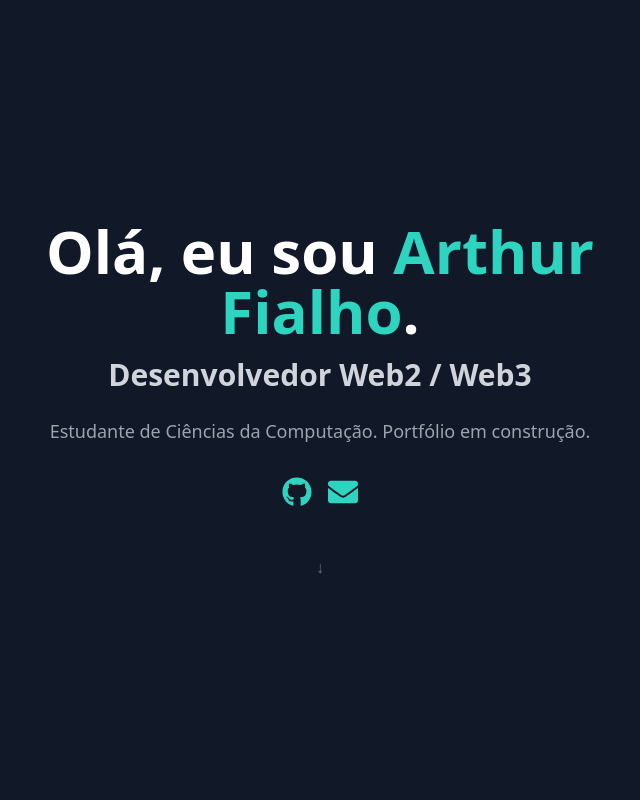
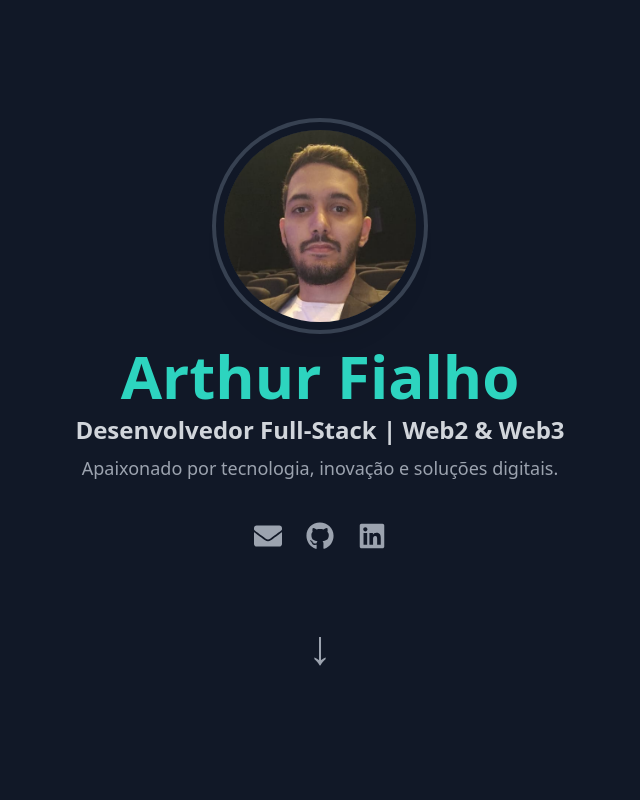
Before and after one commit to Arthur-Fialho/API-Java-Portfolio-Frontend, a React (Vite) app: page / in a window 1280 px wide. Shown: the top 800 px of the page, without its empty margins (320-960 px from the left). Built offline with nearby package versions, Linux system fonts and the light colour scheme; no server answers.

Commit message:
feat: edit hero section

```diff
--- a/src/components/HeroSection.jsx
+++ b/src/components/HeroSection.jsx
@@ -1,29 +1,43 @@
-import { FaGithub, FaEnvelope } from 'react-icons/fa';
+import { FaGithub, FaEnvelope, FaLinkedin } from 'react-icons/fa';
+import profileImage from '../assets/profile.png';
 
 function HeroSection() {
   return (
-    <section id="hero" className="min-h-screen flex items-center justify-center text-center px-4">
-      <div className="max-w-2xl">
-        <h1 className="text-5xl md:text-6xl font-extrabold text-white leading-tight">
-          Olá, eu sou <span className="text-teal-400">Arthur Fialho</span>.
-        </h1>
-        <h2 className="text-2xl md:text-3xl font-semibold text-gray-300 mt-4">
-          Desenvolvedor Web2 / Web3
-        </h2>
-        <p className="text-lg text-gray-400 mt-6">
-          Estudante de Ciências da Computação. Portfólio em construção.
-        </p>
-        {/* colocar os dois icones abaixo dentro da mesma div lado a lado */}
-        <div className="mt-8 flex justify-center space-x-4">
-          <a href="https://github.com/Arthur-Fialho" target="_blank" rel="noopener noreferrer" className="text-teal-400 hover:underline"><FaGithub size={30} />
-            {/* Meu GitHub */}
+    <section id="hero" className="min-h-screen flex items-center justify-center text-center px-4 bg-gray-900">
+      <div className="flex flex-col items-center gap-6">
+        <div className="w-48 h-48 rounded-full ring-4 ring-gray-700 ring-offset-8 ring-offset-gray-900 shadow-xl">
+          <img
+            src={profileImage}
+            alt="Foto de Perfil de Arthur Fialho"
+            className="w-full h-full object-cover rounded-full"
+          />
+        </div>
+
+        <div>
+          <h1 className="text-5xl md:text-6xl font-extrabold text-teal-400 leading-tight">
+            Arthur Fialho
+          </h1>
+          <h2 className="text-xl md:text-2xl font-semibold text-gray-300 mt-2">
+            Desenvolvedor Full-Stack | Web2 & Web3
+          </h2>
+          <h2 className="text-md md:text-lg font-medium text-gray-400 mt-2">
+            Apaixonado por tecnologia, inovação e soluções digitais.
+          </h2>
+        </div>
+
+        <div className="flex items-center justify-center gap-6 mt-4">
+          <a href="mailto:arthursouza.fp@gmail.com" className="text-gray-400 hover:text-teal-400 transition-colors" aria-label="Email">
+            <FaEnvelope size={28} />
           </a>
-          <a href="mailto:arthursouza.fp@gmail.com" className="text-teal-400 hover:underline"><FaEnvelope size={30} />
-            {/* Meu Email */}
+          <a href="https://github.com/Arthur-Fialho" target="_blank" rel="noopener noreferrer" className="text-gray-400 hover:text-teal-400 transition-colors" aria-label="GitHub">
+            <FaGithub size={28} />
+          </a>
+          <a href="https://linkedin.com/in/arthurfialho" target="_blank" rel="noopener noreferrer" className="text-gray-400 hover:text-teal-400 transition-colors" aria-label="LinkedIn">
+            <FaLinkedin size={28} />
           </a>
         </div>
-        <div className="mt-12">
-          <span className="text-gray-500 animate-bounce">↓</span>
+        <div className="mt-12 cursor-pointer" onClick={() => document.getElementById('skills').scrollIntoView({ behavior: 'smooth' })}>
+          <span className="text-gray-400 hover:text-teal-400 transition-colors animate-bounce text-5xl">↓</span>
         </div>
       </div>
     </section>
```
Also changed, not shown: src/assets/profile.png (added).
